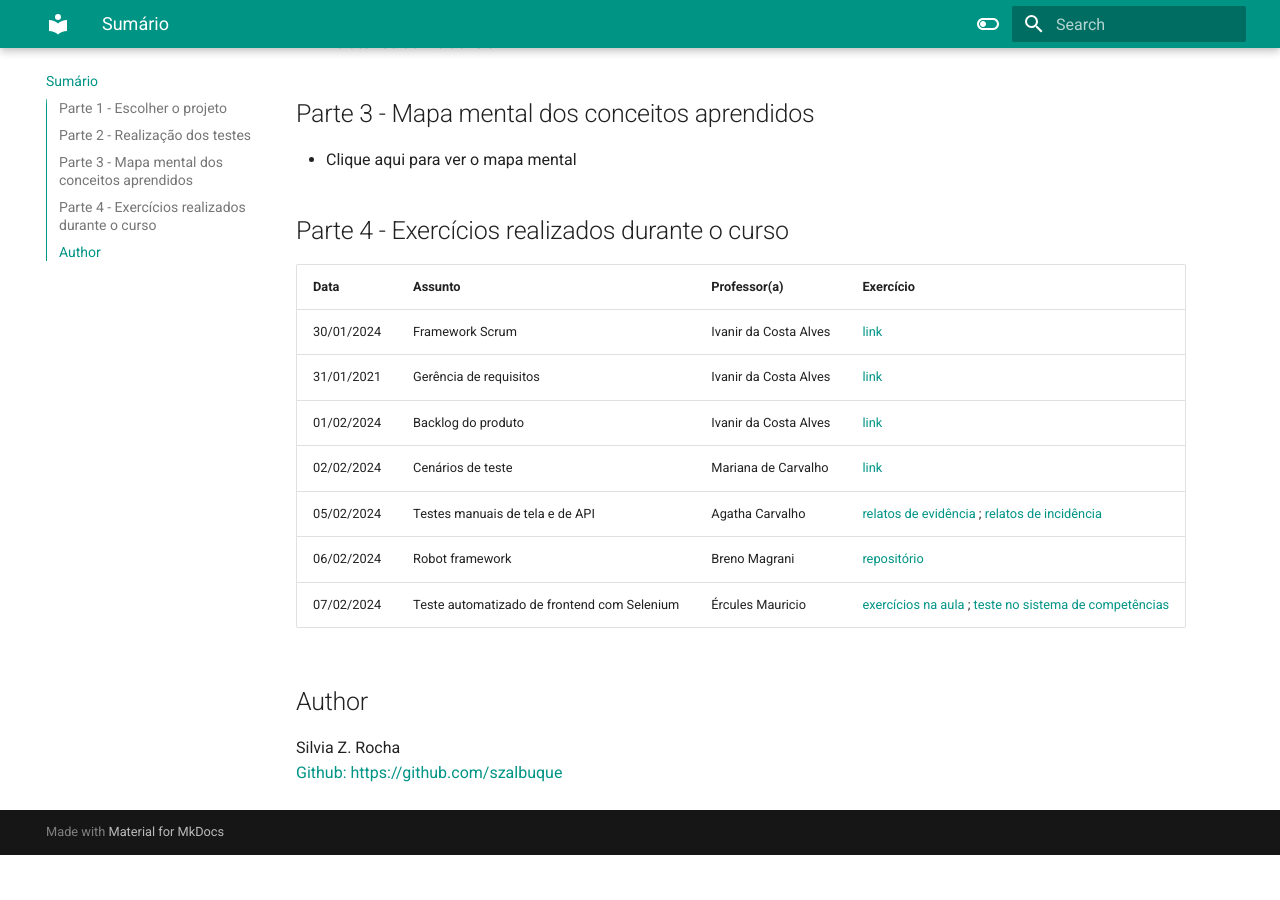
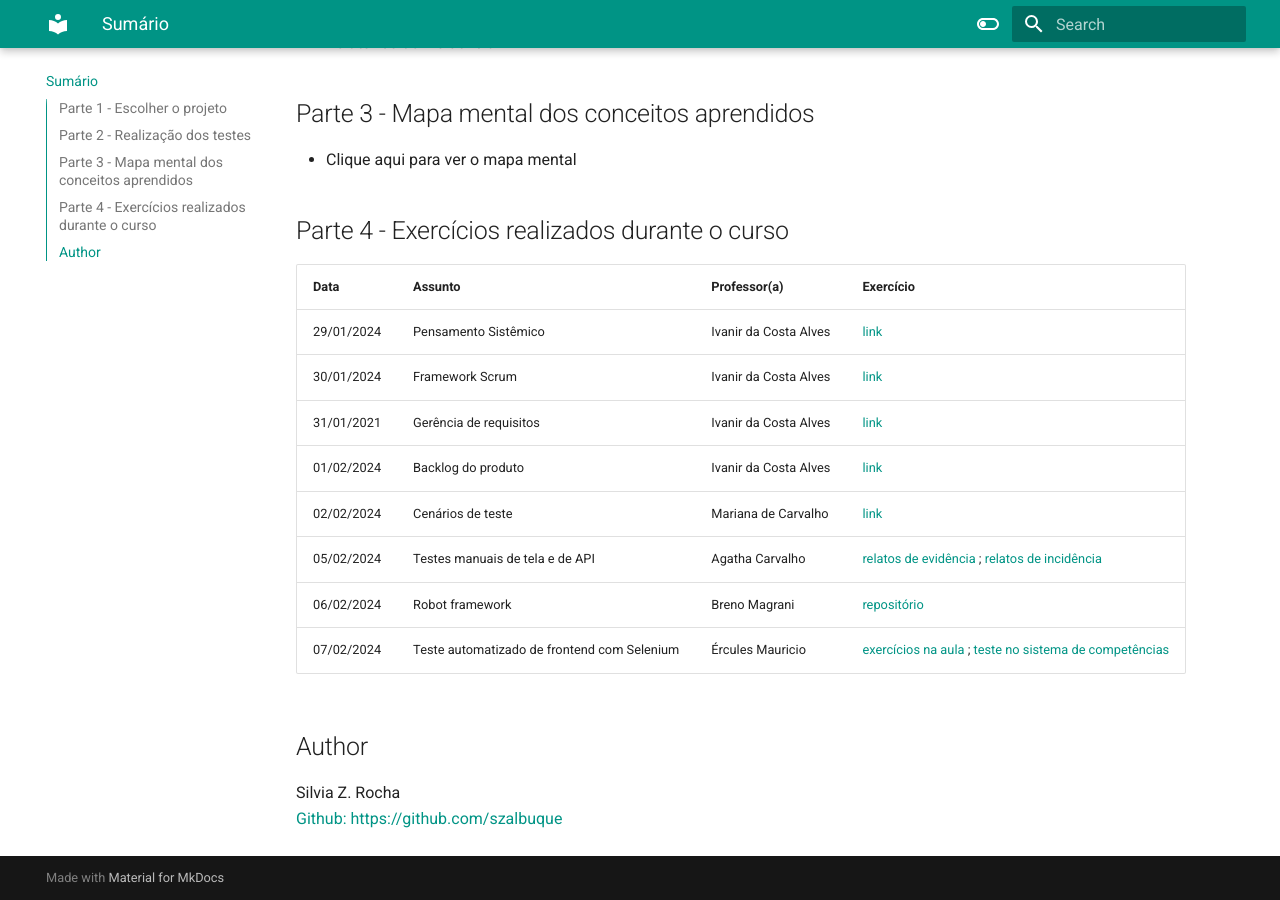
Before and after one commit to szalbuque/FEST-IQS-projetofinal, an MkDocs documentation site: the page built from docs/index.md, in a window 1280 px wide and 900 px high, scrolled down 616 px. Built offline with MkDocs 1.6.1 and Material for MkDocs 9.7.7, drawn with Linux system fonts in a browser that asks for light colours; before the commit the page ends 1471 px from its top, so only the background shows below that.

Commit message:
atualiza exercícios do curso no index.md

```diff
--- a/docs/index.md
+++ b/docs/index.md
@@ -22,6 +22,7 @@ Estas páginas contêm os documentos e links referentes ao projeto final do curs
 
 | Data | Assunto | Professor(a) | Exercício |
 |------|---------|--------------|-----------|
+| 29/01/2024 | Pensamento Sistêmico | Ivanir da Costa Alves | [link](https://www.plectica.com/maps/ACPE9NRLE) |
 | 30/01/2024 | Framework Scrum | Ivanir da Costa Alves | [link](https://www.plectica.com/maps/7HFKJB39O) |
 | 31/01/2021 | Gerência de requisitos | Ivanir da Costa Alves |  [link](https://www.plectica.com/maps/AMOM7DHAK) |
 | 01/02/2024 | Backlog do produto | Ivanir da Costa Alves | [link](https://www.plectica.com/maps/AMOM7DHAK)  |
```
